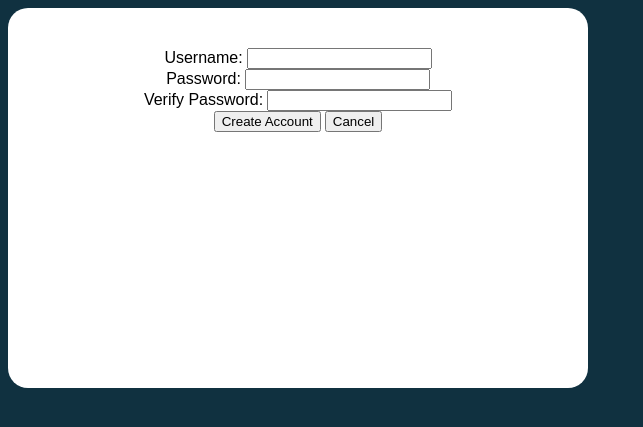
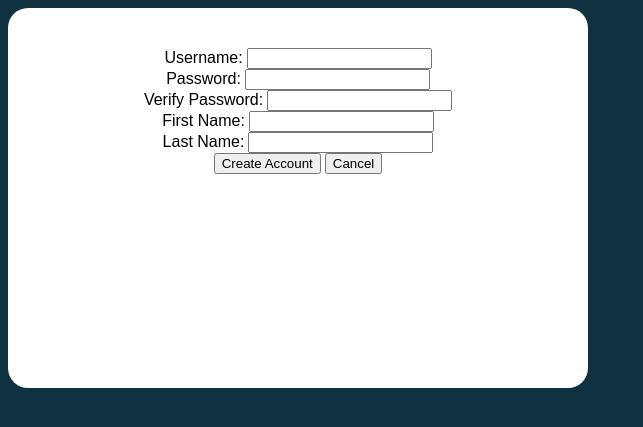
Before and after one commit to breydonb/breydonb, a PHP site: page /createAccount.php in a window 1280 px wide. Shown: the top 427 px of the page, without its empty margins (0-643 px from the left). Run offline with PHP 8.4, Linux system fonts and the light colour scheme; some web fonts are replaced.

Commit message:
Adding firstName and lastName values

```diff
--- a/parklandProject/createAccount.php
+++ b/parklandProject/createAccount.php
@@ -23,12 +23,14 @@ function databaseConnection(){
 	{
 	    if ($_POST['submit'] == "Create Account") // insert new record chosen
 		{
-       			$stmt = $conn -> prepare("INSERT INTO users (usrname,encrypted_password,usergroup,email) VALUES (?,?,?,?)");
-			$stmt -> bind_param("ssss",$usrname,$encrypted_password, $usergroup,$email);
+       			$stmt = $conn -> prepare("INSERT INTO users (usrname,encrypted_password,usergroup,email,firstName,lastName) VALUES (?,?,?,?,?,?)");
+			$stmt -> bind_param("ssssss",$usrname,$encrypted_password, $usergroup,$email,$firstName,$lastName);
 			$usrname= $_POST['usrname'];
 			$encrypted_password=$_POST['passwd'];
 			$usergroup="user";
 			$email="none set";
+			$firstName=$_POST['firstName'];
+			$lastName=$_POST['lastName'];
 
 			$stmt -> execute();
 
@@ -56,6 +58,12 @@ function databaseConnection(){
 			<label>Verify Password:</label>
 			<input type="password" id="verifyPasswd">
 			<br>
+			<label>First Name:</label>
+			<input type="text" name="firstName">
+			<br>
+			<label>Last Name:</label>
+			<input type="text" name="lastName">
+			<br>
 			<input type="submit" name="submit" value="Create Account">
 			<input type="submit" name="submit" value="Cancel">
 		</form>
```
